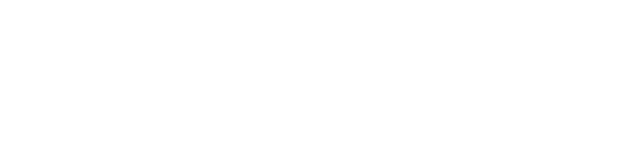
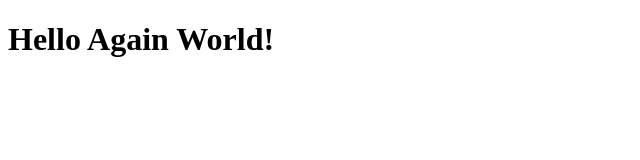
Before and after one commit to EliWalker3/hello-world-2, a plain HTML site: page index.html in a window 1280 px wide. Shown: the whole page, without its empty margins (0-640 px from the left). Drawn offline with Linux system fonts and the light colour scheme.

Commit message:
added h1

```diff
--- a/index.html
+++ b/index.html
@@ -6,6 +6,6 @@
     <title>Document</title>
 </head>
 <body>
-
+    <h1>Hello Again World!</h1>
 </body>
 </html>
```
